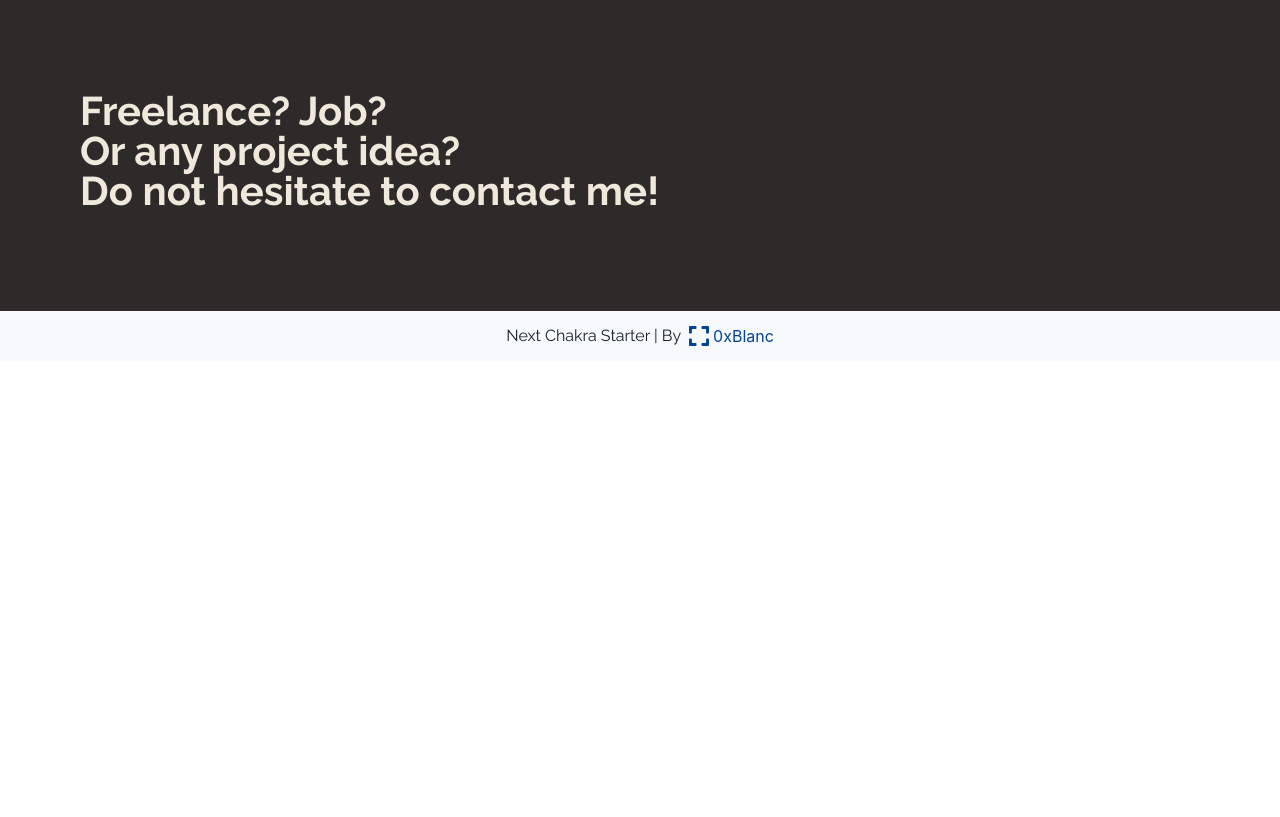
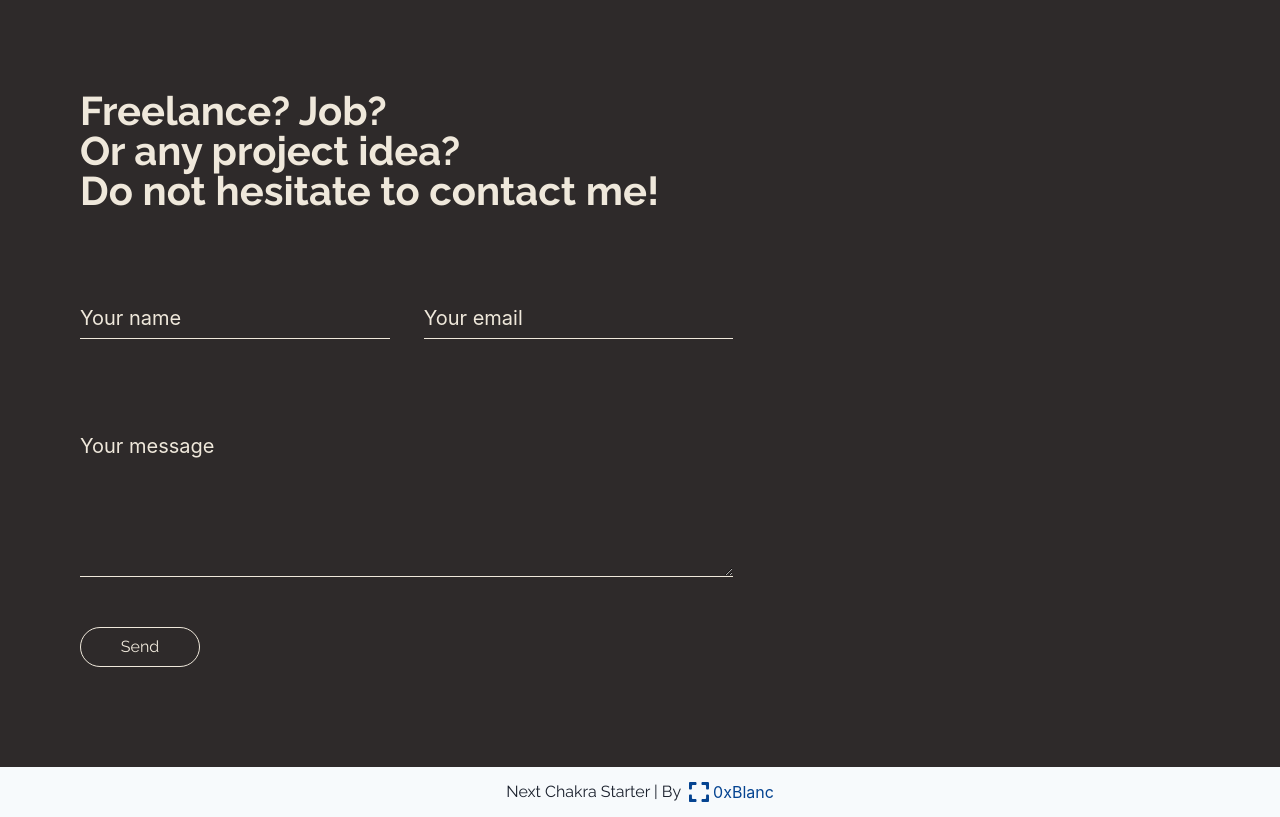
Before and after one commit to sennett-lau/sennett-lau, a Next.js app: page / in a window 1280 px wide. Shown: the part 8149-8966 px from the top of the page. Before the commit the page ends 8510 px from the top, so only its background shows below. Built offline with nearby package versions, Linux system fonts and the light colour scheme; a web font is replaced by a local one.

Commit message:
updated IndexContact

```diff
--- a/src/component/index/IndexContact/IndexContact.tsx
+++ b/src/component/index/IndexContact/IndexContact.tsx
@@ -1,4 +1,6 @@
 import { Flex, Image, Text } from '@chakra-ui/react'
+import IndexContactDescription from './IndexContactDescription'
+import IndexContactForm from './IndexContactForm'
 
 const IndexContact = () => {
   return (
@@ -28,31 +30,9 @@ const IndexContact = () => {
           </Flex>
         </Flex>
         <Flex w={'100%'}>
-          <Flex flex={7} flexDir={'column'}>
-            <Text
-              fontSize={'40px'}
-              fontWeight={'bold'}
-              mb={'0'}
-              lineHeight={'40px'}
-            >
-              Freelance? Job?
-            </Text>
-            <Text
-              fontSize={'40px'}
-              fontWeight={'bold'}
-              mb={'0'}
-              lineHeight={'40px'}
-            >
-              Or any project idea?
-            </Text>
-            <Text
-              fontSize={'40px'}
-              fontWeight={'bold'}
-              mb={'0'}
-              lineHeight={'40px'}
-            >
-              Do not hesitate to contact me!
-            </Text>
+          <Flex flex={7} flexDir={'column'} gap={'72px'}>
+            <IndexContactDescription />
+            <IndexContactForm />
           </Flex>
           <Flex flex={5}></Flex>
         </Flex>
--- /dev/null
+++ b/src/component/index/IndexContact/IndexContactDescription.tsx
@@ -0,0 +1,19 @@
+import { Flex, Text } from '@chakra-ui/react'
+
+const IndexContactDescription = () => {
+  return (
+    <Flex w={'100%'} flexDir={'column'}>
+      <Text fontSize={'40px'} fontWeight={'bold'} mb={'0'} lineHeight={'40px'}>
+        Freelance? Job?
+      </Text>
+      <Text fontSize={'40px'} fontWeight={'bold'} mb={'0'} lineHeight={'40px'}>
+        Or any project idea?
+      </Text>
+      <Text fontSize={'40px'} fontWeight={'bold'} mb={'0'} lineHeight={'40px'}>
+        Do not hesitate to contact me!
+      </Text>
+    </Flex>
+  )
+}
+
+export default IndexContactDescription
--- /dev/null
+++ b/src/component/index/IndexContact/IndexContactForm.tsx
@@ -0,0 +1,64 @@
+import { Flex, Text } from '@chakra-ui/react'
+import { useState } from 'react'
+import IndexContactFormTextInput from './IndexContactFormTextInput'
+
+const IndexContactForm = () => {
+  const [name, setName] = useState<string>('')
+  const [email, setEmail] = useState<string>('')
+  const [message, setMessage] = useState<string>('')
+
+  return (
+    <Flex w={'100%'} flexDir={'column'}>
+      <Flex w={'100%'} gap={'34px'} mb={'72px'}>
+        <Flex flex={1}>
+          <IndexContactFormTextInput
+            label={'Your name'}
+            data={name}
+            setData={setName}
+            type={'text'}
+          />
+        </Flex>
+        <Flex flex={1}>
+          <IndexContactFormTextInput
+            label={'Your email'}
+            data={email}
+            setData={setEmail}
+            type={'text'}
+          />
+        </Flex>
+      </Flex>
+      <Flex w={'100%'} mb={'50px'}>
+        <IndexContactFormTextInput
+          label={'Your message'}
+          data={message}
+          setData={setMessage}
+          type={'textarea'}
+        />
+      </Flex>
+      <Flex>
+        <Flex
+          w={'120px'}
+          h={'40px'}
+          border={'1px solid'}
+          borderColor={'themeLight.500'}
+          borderRadius={'24px'}
+          cursor={'pointer'}
+          justifyContent={'center'}
+          alignItems={'center'}
+          color={'themeLight.500'}
+          _hover={{
+            bg: 'themeLight.500',
+            color: 'themeDark.500',
+          }}
+          transition={'all 0.2s ease'}
+        >
+          <Text fontSize={'16px'} lineHeight={'16px'}>
+            Send
+          </Text>
+        </Flex>
+      </Flex>
+    </Flex>
+  )
+}
+
+export default IndexContactForm
--- /dev/null
+++ b/src/component/index/IndexContact/IndexContactFormTextInput.tsx
@@ -0,0 +1,66 @@
+import { Flex, FormLabel, Input, Textarea } from '@chakra-ui/react'
+import { useState } from 'react'
+
+type Props = {
+  label: string
+  data: string
+  setData: (data: string) => void
+  type: 'text' | 'textarea'
+}
+
+const IndexContactFormTextInput = (props: Props) => {
+  const { label, data, setData, type } = props
+
+  const [onFocus, setOnFocus] = useState<boolean>(false)
+
+  return (
+    <Flex flex={1} position={'relative'} pt={'16px'}>
+      <FormLabel
+        position={'absolute'}
+        left={'0px'}
+        top={'20px'}
+        transform={
+          onFocus || data
+            ? 'translateY(-20px)'
+            : 'translateY(0%)'
+        }
+        fontSize={onFocus || data ? '14px' : '20px'}
+        transition={'all 0.2s ease'}
+        fontWeight={'normal'}
+      >
+        {label}
+      </FormLabel>
+      {type === 'text' ? (
+        <Input
+          type='text'
+          borderRadius={'0px'}
+          border={'none'}
+          borderBottom={'1px solid'}
+          borderColor={'themeLight.500'}
+          variant={'flushed'}
+          focusBorderColor='themeLight.500'
+          onFocus={() => setOnFocus(true)}
+          onBlur={() => setOnFocus(false)}
+          value={data}
+          onChange={(e) => setData(e.target.value)}
+        />
+      ) : (
+        <Textarea
+          borderRadius={'0px'}
+          border={'none'}
+          borderBottom={'1px solid'}
+          borderColor={'themeLight.500'}
+          variant={'flushed'}
+          focusBorderColor='themeLight.500'
+          onFocus={() => setOnFocus(true)}
+          onBlur={() => setOnFocus(false)}
+          value={data}
+          onChange={(e) => setData(e.target.value)}
+          h={'150px'}
+        />
+      )}
+    </Flex>
+  )
+}
+
+export default IndexContactFormTextInput
```
